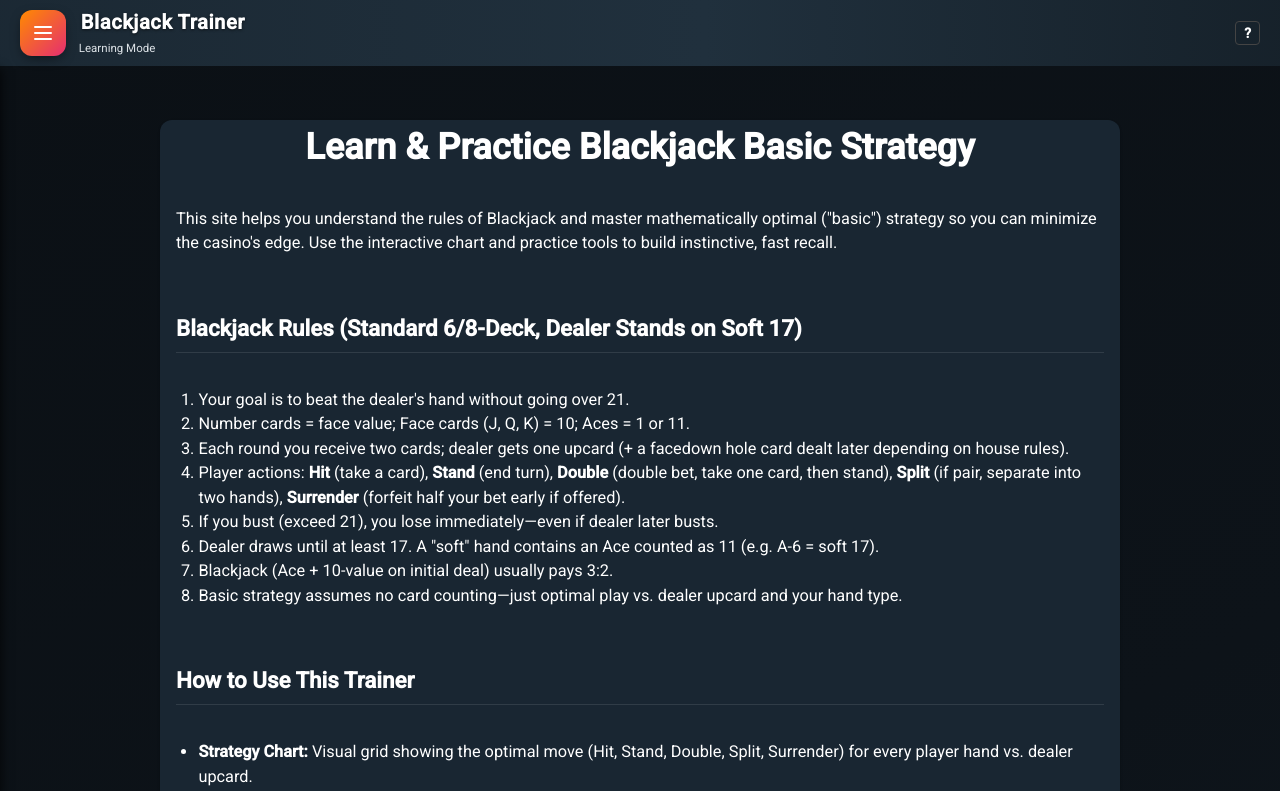
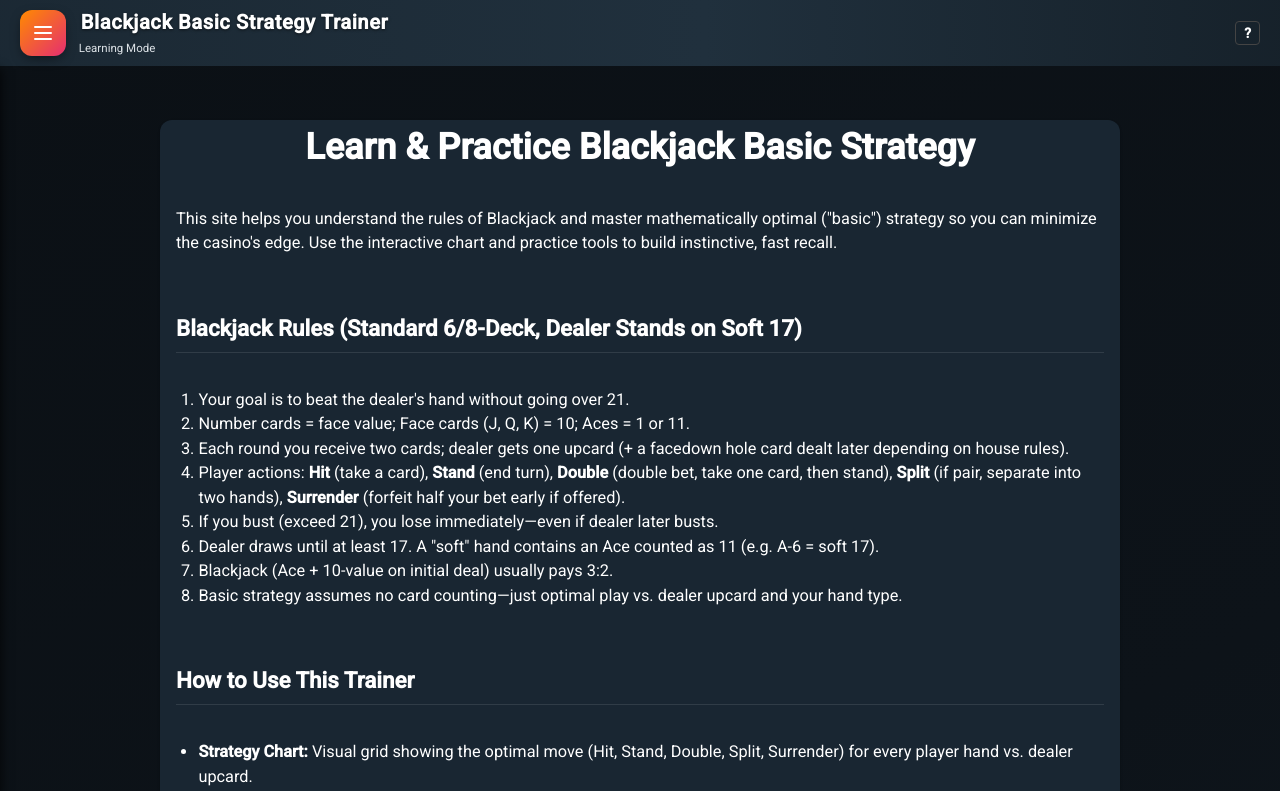
Before and after one commit to craigmcginnis/BlackjackBasicStrategy, an Angular app: page / in a window 1280 px wide. Shown: the top 791 px of the page. Built offline with nearby package versions, Linux system fonts and the light colour scheme.

Commit message:
feat: update application title to 'Blackjack Basic Strategy Trainer' for clarity

```diff
--- a/src/app/app.html
+++ b/src/app/app.html
@@ -11,7 +11,7 @@
 			</svg>
 		</button>
 		<div class="title">
-			<h1><a routerLink="/" class="home-link" aria-label="Go to home">Blackjack Trainer</a></h1>
+			<h1><a routerLink="/" class="home-link" aria-label="Go to home">Blackjack Basic Strategy Trainer</a></h1>
 			<small class="variant" aria-live="polite">Learning Mode</small>
 		</div>
 	</div>
```
